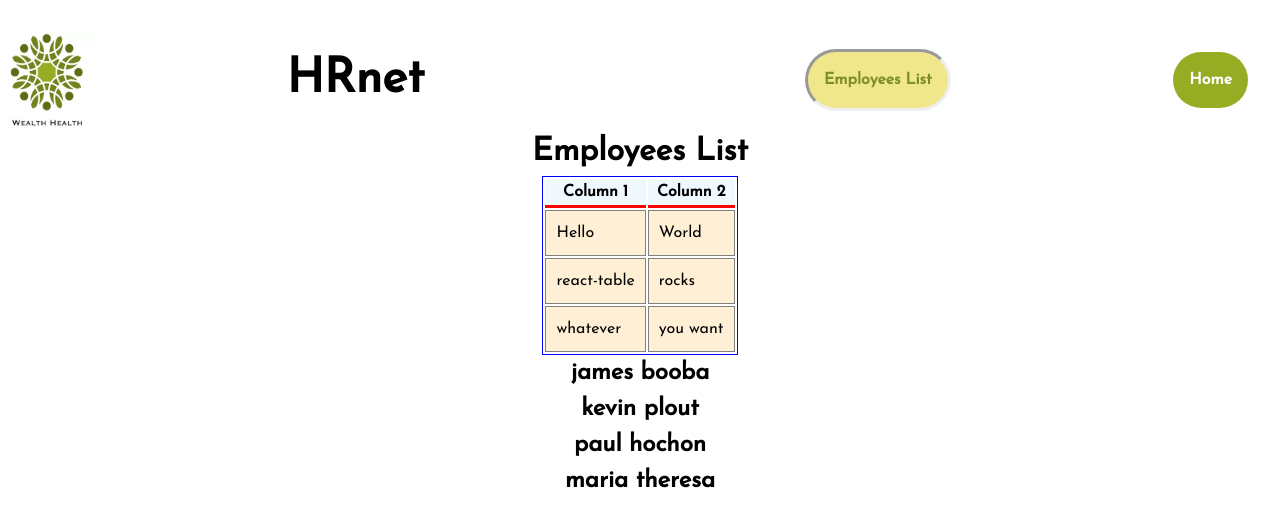
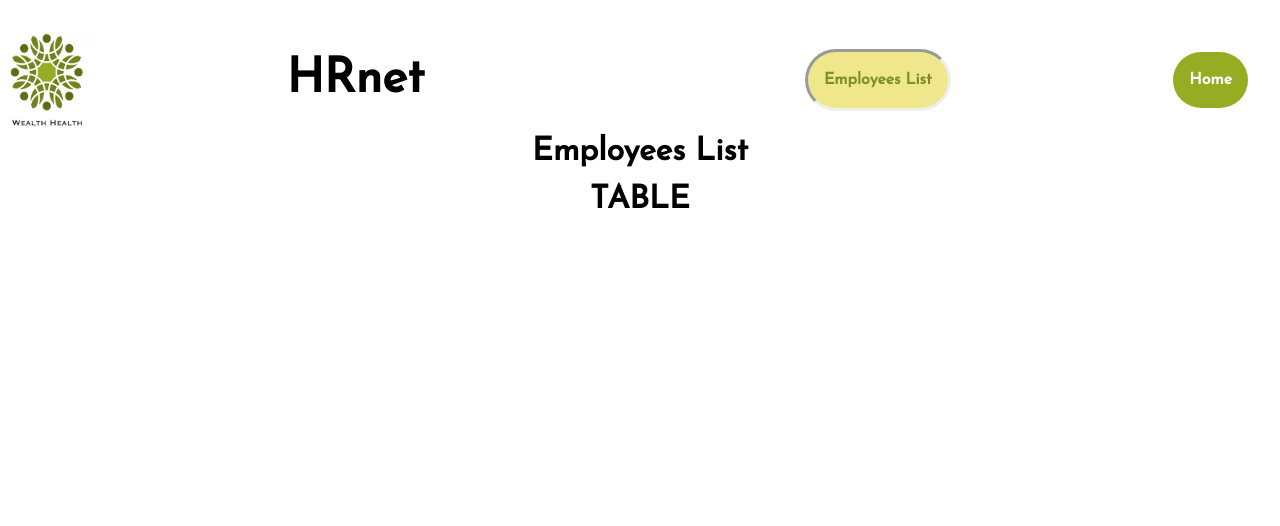
Before and after one commit to jm61/jeanMoirano_p14_22022022, a React (Create React App) app: page /list in a window 1280 px wide. Shown: the top 526 px of the page. Built offline with nearby package versions, Linux system fonts and the light colour scheme.

Commit message:
begin to code react-table

```diff
--- a/package.json
+++ b/package.json
@@ -1,12 +1,13 @@
 {
   "name": "p14-jquery2react",
-  "version": "0.1.0",
+  "version": "0.2.0",
   "private": true,
   "dependencies": {
     "jm61-p14-modal": "^0.1.4",
     "prop-types": "^15.8.1",
     "react": "^17.0.2",
     "react-dom": "^17.0.2",
+    "react-icons": "^4.3.1",
     "react-router-dom": "^6.2.1",
     "react-scripts": "5.0.0",
     "react-table": "^7.7.0",
--- a/src/components/Topbar.jsx
+++ b/src/components/Topbar.jsx
@@ -1,4 +1,4 @@
-import { NavLink } from "react-router-dom"
+import { NavLink, Link } from "react-router-dom"
 import Logo from "../assets/logo.webp"
 import "./Topbar.css"
 
@@ -9,14 +9,13 @@ import "./Topbar.css"
 const Topbar = () => {
   return (
     <header className="Topbar-container">
-      <NavLink to="/">
+      <Link to="/">
         <img src={Logo} alt="Logo" className="logo" />
-      </NavLink>
+      </Link>
         <h1 className="title">HRnet</h1>
       <NavLink activeclassname="active" className="list" to="/list">Employees List</NavLink>
       <NavLink activeclassname="active" className="list" to="/">Home</NavLink>
     </header>
   )
 }
-
 export default Topbar;
--- /dev/null
+++ b/src/components/table/Columns.js
@@ -0,0 +1,48 @@
+const dailyActDate = date => {
+const dateFormatChange = new Intl.DateTimeFormat('fr-FR', {
+    day: 'numeric',
+    month: 'numeric',
+    year: 'numeric'
+  }).format(new Date(date));
+  return dateFormatChange;
+};
+export const Columns = [
+  {
+    Header: "First Name",
+    accessor: "firstName",
+  },
+  {
+    Header: "Last Name",
+    accessor: "lastName",
+  },
+  {
+    Header: "Start Date",
+    accessor: "startDate",
+    Cell: ({ value }) => {return dailyActDate(value)},
+    },
+  {
+    Header: "Birth Date",
+    accessor: "birthDate",
+    Cell: ({ value }) => {return dailyActDate(value)},
+    },
+    {
+    Header: "Department",
+    accessor: "departments",
+  },
+  {
+    Header: "Street",
+    accessor: "street",
+  },
+  {
+    Header: "City",
+    accessor: "city",
+  },
+  {
+    Header: "State",
+    accessor: "states",
+  },
+  {
+    Header: "Zip Code",
+    accessor: "zipCode",
+  },
+];
--- /dev/null
+++ b/src/components/table/tableTest.css
@@ -0,0 +1,81 @@
+.table__container {
+  max-width: 100%;
+  font-family: sans-serif;
+}
+
+.table__header {
+  display: flex;
+  justify-content: space-between;
+}
+
+.table__header--selector,
+.table__header--search {
+  display: flex;
+  justify-content: space-between;
+  align-items: center;
+}
+
+.table__header--search {
+  width: 270px;
+}
+
+.table__header--selector {
+  width: 150px;
+}
+
+.table__header--input {
+  border-radius: 5px;
+}
+
+.table__contain {
+  border-collapse: collapse;
+  margin: 25px 0;
+  font-size: 0.9em;
+  min-width: 400px;
+  box-shadow: 0 0 20px rgba(0, 0, 0, 0.15);
+}
+
+.table__footer {
+  display: flex;
+  justify-content: space-between;
+  border-style: none;
+}
+.table__navigation {
+  display: flex;
+  align-items: center;
+  justify-content: space-between;
+  width: 150px;
+}
+.table__navigation--button {
+  appearance: none;
+  cursor: pointer;
+}
+.table__navigation--input {
+  width: 30px;
+}
+.table__head--tr {
+  background-color: #4c640d;
+  color: #ffffff;
+  text-align: left;
+}
+
+.table__head--th,
+.table__body--td {
+  text-align: center;
+  padding: 12px 15px;
+  white-space: nowrap;
+  overflow: hidden;
+  text-overflow: ellipsis;
+}
+
+.table__body--tr {
+  border-bottom: 1px solid #dddddd;
+}
+
+.table__body--tr:nth-of-type(even) {
+  background-color: #bec786;
+}
+
+.table__body--tr:last-of-type {
+  border-bottom: 2px solid #4c640d;
+}
--- a/src/components/table/tableTest.jsx
+++ b/src/components/table/tableTest.jsx
@@ -1,114 +1,15 @@
+import './tableTest.css'
+import {useTable} from 'react-table'
 import {useMemo} from 'react'
-import {useTable} from 'react-table'
+import {Columns} from './Columns'
 
-const TestTable = () => {
-    const data = useMemo(() => [
-      {col1: 'Hello',col2: 'World'},
-      {col1: 'react-table',col2: 'rocks'},
-      {col1: 'whatever',col2: 'you want'}],[]
-        )
-const columns = useMemo(() => [
-        {Header: 'Column 1',accessor: 'col1'},
-        {Header: 'Column 2',accessor: 'col2'},],[]
-        )
-const {
-    getTableProps,
-    getTableBodyProps,
-    headerGroups,
-    rows,
-    prepareRow,
-    } = useTable({ columns, data })
-
-    return (
-
-        <table {...getTableProps()} style={{ border: 'solid 1px blue' }}>
-
-          <thead>
-
-            {headerGroups.map(headerGroup => (
-
-              <tr {...headerGroup.getHeaderGroupProps()}>
-
-                {headerGroup.headers.map(column => (
-
-                  <th
-
-                    {...column.getHeaderProps()}
-
-                    style={{
-
-                      borderBottom: 'solid 3px red',
-
-                      background: 'aliceblue',
-
-                      color: 'black',
-
-                      fontWeight: 'bold',
-
-                    }}
-
-                  >
-
-                    {column.render('Header')}
-
-                  </th>
-
-                ))}
-
-              </tr>
-
-            ))}
-
-          </thead>
-
-          <tbody {...getTableBodyProps()}>
-
-            {rows.map(row => {
-
-              prepareRow(row)
-
-              return (
-
-                <tr {...row.getRowProps()}>
-
-                  {row.cells.map(cell => {
-
-                    return (
-
-                      <td
-
-                        {...cell.getCellProps()}
-
-                        style={{
-
-                          padding: '10px',
-
-                          border: 'solid 1px gray',
-
-                          background: 'papayawhip',
-
-                        }}
-
-                      >
-
-                        {cell.render('Cell')}
-
-                      </td>
-
-                    )
-
-                  })}
-
-                </tr>
-
-              )
-
-            })}
-
-          </tbody>
-
-        </table>
-
-      )
+const TableTest = () => {
+  const fromLS = JSON.parse(localStorage.getItem("employees")) || []
+  const columns = useMemo(() => Columns, []);
+  const data = useMemo(() => fromLS, []);
+  const tableInstance = useTable({columns,data})
+  return (
+    <h1>TABLE</h1>
+  )
 }
-export default TestTable
+export default TableTest
--- a/src/datas/list.js
+++ b/src/datas/list.js
@@ -42,6 +42,17 @@ const list = [
         "states":"North Dakota",
         "zipCode":"8888",
         "departments":"Human Resources"
+    },
+    {
+        "firstName":"Jean Louis Alexandre",
+        "lastName":"de Richemont",
+        "birthDate":"1984-10-13",
+        "startDate":"2019-02-04",
+        "street":"Avenue du Maréchal Juin",
+        "city":"Villeneuve Coublet",
+        "states":"North Dakota",
+        "zipCode":"91562",
+        "departments":"Human Resources"
     }
 ]
 export default list
--- a/src/pages/List.css
+++ b/src/pages/List.css
@@ -3,7 +3,7 @@
     flex-direction: column;
     align-items: center;
     justify-content: center;
-    width: 375px;
+    width: 100%;
     margin: auto;
     margin-bottom: 50px;
   }
--- a/src/pages/List.jsx
+++ b/src/pages/List.jsx
@@ -1,32 +1,19 @@
 import "./List.css"
-import list from "../datas/list.js"
 import "../components/Topbar.css"
 import Topbar from '../components/Topbar'
-//import Table from '../components/Table'
-import TestTable from '../components/table/tableTest'
-
+import {lazy, Suspense} from 'react'
+const Table = lazy(() => import('../components/table/tableTest'))
 
 const List = () => {
   document.title = "Wealth Health - Employees List"
   return (
     <div>
       <Topbar />
-      {/* <header className="Topbar-container">
-        <Link to="/">
-          <img src={Logo} alt="Logo" className="logo" />
-        </Link>
-        <h1 className="title">HRnet</h1>
-        <Link to="/" className="list">Home</Link>
-      </header> */}
       <div className="container">
         <h1>Employees List</h1>
-        <TestTable />
-        {list.map((employee, idx) => (
-          <h2 key={idx}>
-            {" "}
-            {employee.firstName} {employee.lastName}
-          </h2>
-        ))}
+        <Suspense fallback={<q>Page is loading...</q>}>
+        <Table />
+        </Suspense>
       </div>
     </div>
   )
```
Also changed, not shown: 2 other files (tests, documents, lock files or other folders).
